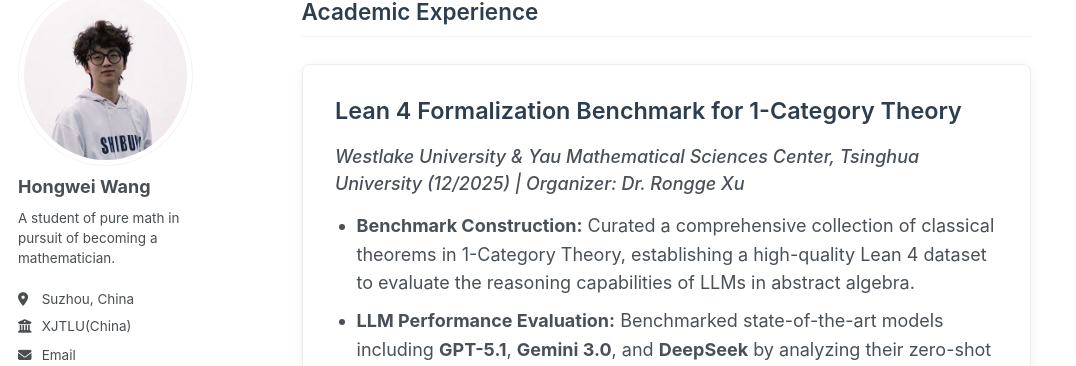
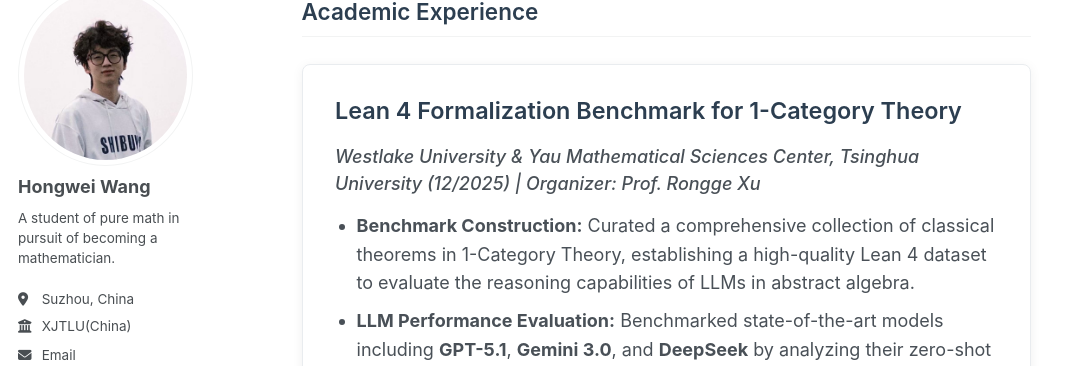
Before and after one commit to WangHongWei-AcademicPage/WangHongWei-AcademicPage.github.io, a Jekyll site: the page built from _pages/about.md, in a window 1280 px wide and 900 px high, scrolled down 2119 px. Shown: the part 114-480 px from the top of the window, without its empty margins (0-1076 px from the left). Built offline with Jekyll 4.4.1, drawn with Linux system fonts in a browser that asks for light colours; a script that is not in the unit is left out.

Commit message:
Update about.md

```diff
--- a/_pages/about.md
+++ b/_pages/about.md
@@ -367,7 +367,7 @@ redirect_from:
     <div class="experience-header">
       <h3 class="experience-title">Lean 4 Formalization Benchmark for 1-Category Theory</h3>
     </div>
-    <div class="experience-advisor">Westlake University & Yau Mathematical Sciences Center, Tsinghua University (12/2025) | Organizer: Dr. Rongge Xu</div>
+    <div class="experience-advisor">Westlake University & Yau Mathematical Sciences Center, Tsinghua University (12/2025) | Organizer: Prof. Rongge Xu</div>
     <ul>
       <li><strong>Benchmark Construction:</strong> Curated a comprehensive collection of classical theorems in 1-Category Theory, establishing a high-quality Lean 4 dataset to evaluate the reasoning capabilities of LLMs in abstract algebra.</li>
       <li><strong>LLM Performance Evaluation:</strong> Benchmarked state-of-the-art models including <strong>GPT-5.1</strong>, <strong>Gemini 3.0</strong>, and <strong>DeepSeek</strong> by analyzing their zero-shot and few-shot generation of formal proofs and structural definitions.</li>
```
